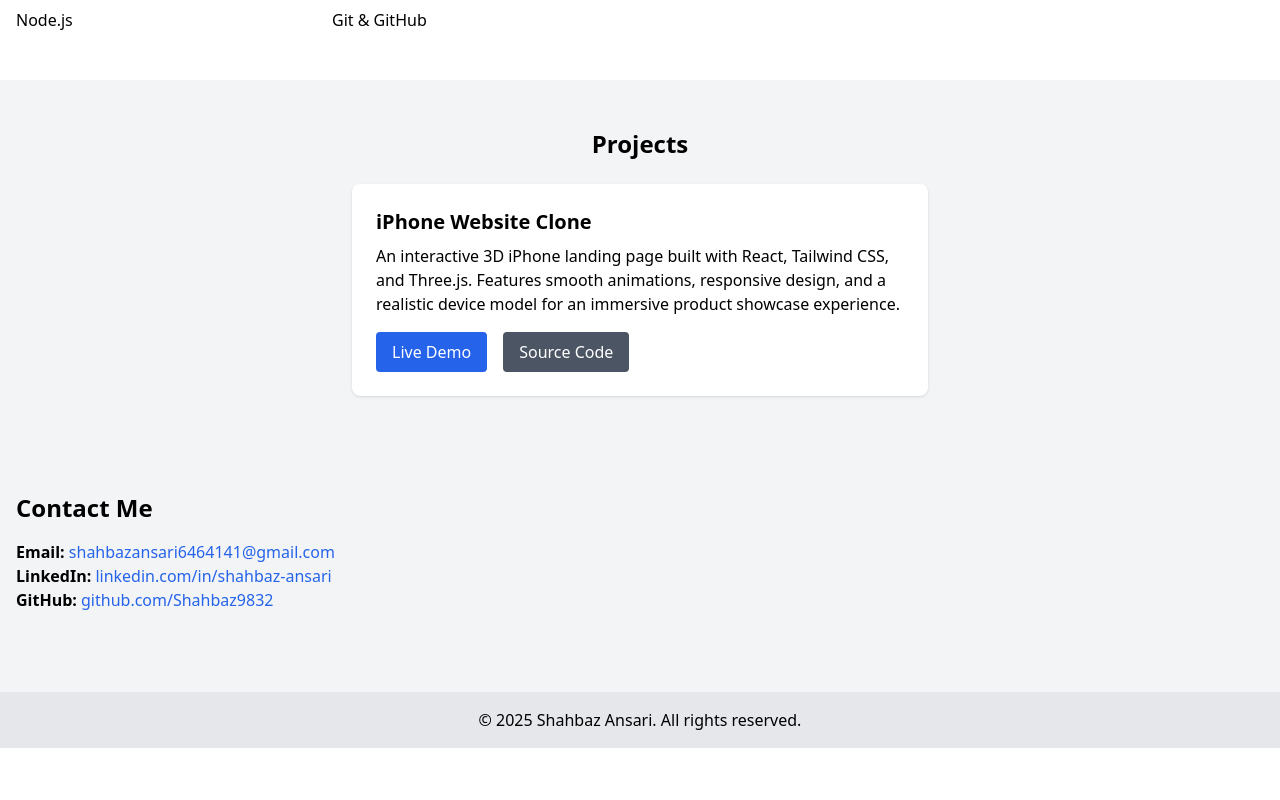
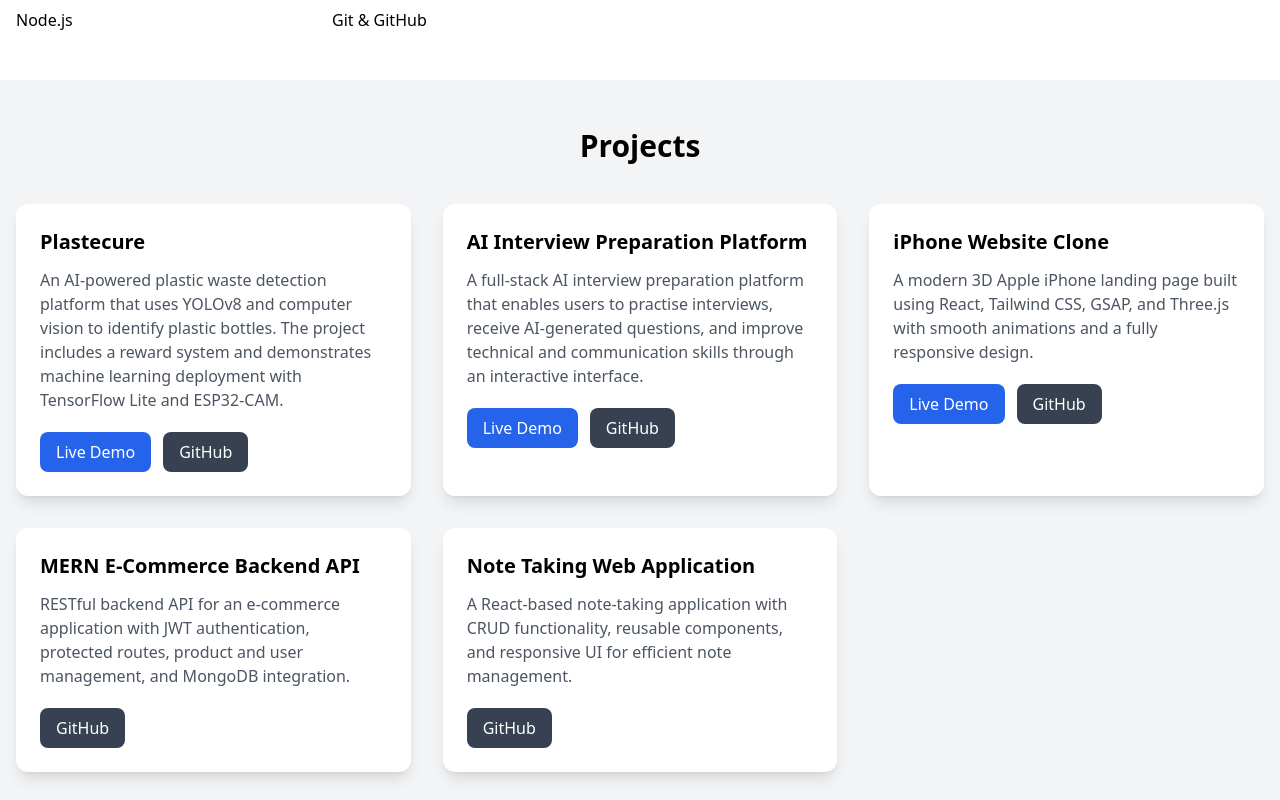
Before and after one commit to Shahbaz9832/My-Portfolio, a React (Vite) app: page / in a window 1280 px wide. Shown: the part 740-1540 px from the top of the page. Before the commit the page ends 1488 px from the top, so only its background shows below. Built offline with nearby package versions, Linux system fonts and the light colour scheme.

Commit message:
Update Projects.jsx

```diff
--- a/src/components/Projects.jsx
+++ b/src/components/Projects.jsx
@@ -1,37 +1,85 @@
-const Projects = () => (
+const projects = [
+  {
+    title: "Plastecure",
+    description:
+      "An AI-powered plastic waste detection platform that uses YOLOv8 and computer vision to identify plastic bottles. The project includes a reward system and demonstrates machine learning deployment with TensorFlow Lite and ESP32-CAM.",
+    demo: "https://plastecure.netlify.app",
+    github: "https://github.com/Shahbaz9832/Plastecure",
+  },
+  {
+    title: "AI Interview Preparation Platform",
+    description:
+      "A full-stack AI interview preparation platform that enables users to practise interviews, receive AI-generated questions, and improve technical and communication skills through an interactive interface.",
+    demo: "https://ai-interview-preparation-platform-five.vercel.app",
+    github:
+      "https://github.com/Shahbaz9832/AI-Interview-Preparation-Platform",
+  },
+  {
+    title: "iPhone Website Clone",
+    description:
+      "A modern 3D Apple iPhone landing page built using React, Tailwind CSS, GSAP, and Three.js with smooth animations and a fully responsive design.",
+    demo: "https://iphone-website-nu-nine.vercel.app/",
+    github: "https://github.com/Shahbaz9832/iphone_website",
+  },
+  {
+    title: "MERN E-Commerce Backend API",
+    description:
+      "RESTful backend API for an e-commerce application with JWT authentication, protected routes, product and user management, and MongoDB integration.",
+    github:
+      "https://github.com/Shahbaz9832/MERN-Stack-E-Commerce-Backend",
+  },
+  {
+    title: "Note Taking Web Application",
+    description:
+      "A React-based note-taking application with CRUD functionality, reusable components, and responsive UI for efficient note management.",
+    github:
+      "https://github.com/Shahbaz9832/Note-Taking-WebApplication1",
+  },
+];
+
+const Projects = () => {
+  return (
     <section id="projects" className="container mx-auto py-12 px-4">
-    <h3 className="text-2xl font-semibold mb-6 text-center">Projects</h3>
+      <h3 className="text-3xl font-bold text-center mb-10">Projects</h3>
 
-    {/* Flex container to center the card */}
-    <div className="flex justify-center">
-      {/* iPhone Website Clone */}
-      <div className="bg-white dark:bg-gray-800 p-6 rounded-lg shadow max-w-xl w-full">
-        <h4 className="text-xl font-bold mb-2">iPhone Website Clone</h4>
-        <p className="mb-4">
-          An interactive 3D iPhone landing page built with React, Tailwind CSS, and Three.js. Features smooth animations, responsive design, and a realistic device model for an immersive product showcase experience.
+      <div className="grid md:grid-cols-2 lg:grid-cols-3 gap-8">
+        {projects.map((project, index) => (
+          <div
+            key={index}
+            className="bg-white dark:bg-gray-800 p-6 rounded-xl shadow-lg hover:shadow-2xl transition duration-300"
+          >
+            <h4 className="text-xl font-bold mb-3">{project.title}</h4>
+
+            <p className="text-gray-600 dark:text-gray-300 mb-5">
+              {project.description}
             </p>
 
-        <div className="flex gap-4">
+            <div className="flex gap-3 flex-wrap">
+              {project.demo && (
                 <a
-            href="https://iphone-website-nu-nine.vercel.app/"
+                  href={project.demo}
                   target="_blank"
                   rel="noopener noreferrer"
-            className="bg-blue-600 text-white px-4 py-2 rounded hover:bg-blue-700"
+                  className="bg-blue-600 hover:bg-blue-700 text-white px-4 py-2 rounded-lg"
                 >
                   Live Demo
                 </a>
+              )}
+
               <a
-            href="https://github.com/Shahbaz9832/iphone_website"
+                href={project.github}
                 target="_blank"
                 rel="noopener noreferrer"
-            className="bg-gray-600 text-white px-4 py-2 rounded hover:bg-gray-700"
+                className="bg-gray-700 hover:bg-gray-800 text-white px-4 py-2 rounded-lg"
               >
-            Source Code
+                GitHub
               </a>
             </div>
           </div>
+        ))}
       </div>
     </section>
   );
+};
 
 export default Projects;
```
Lines whose indentation alone changed are shown as unchanged.
